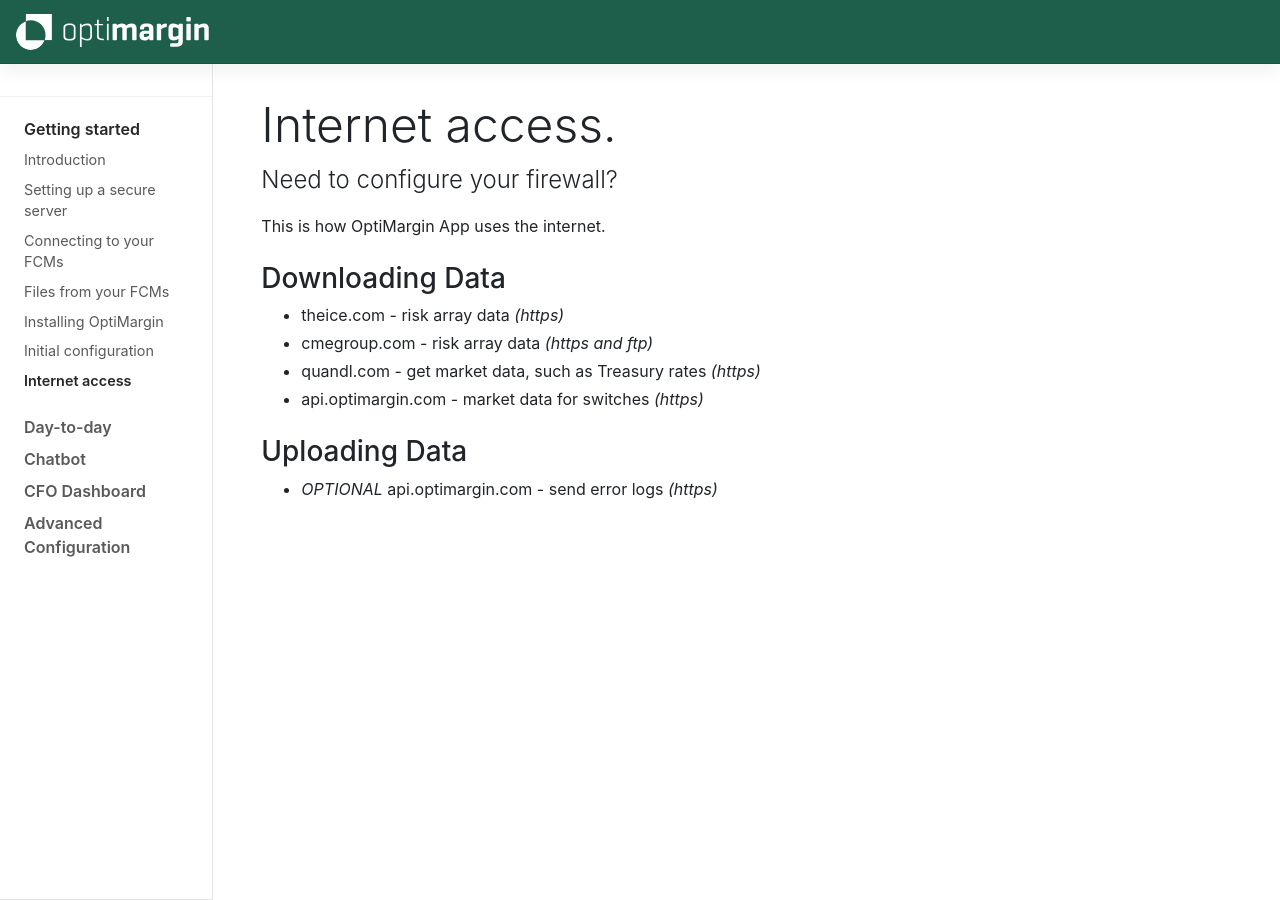
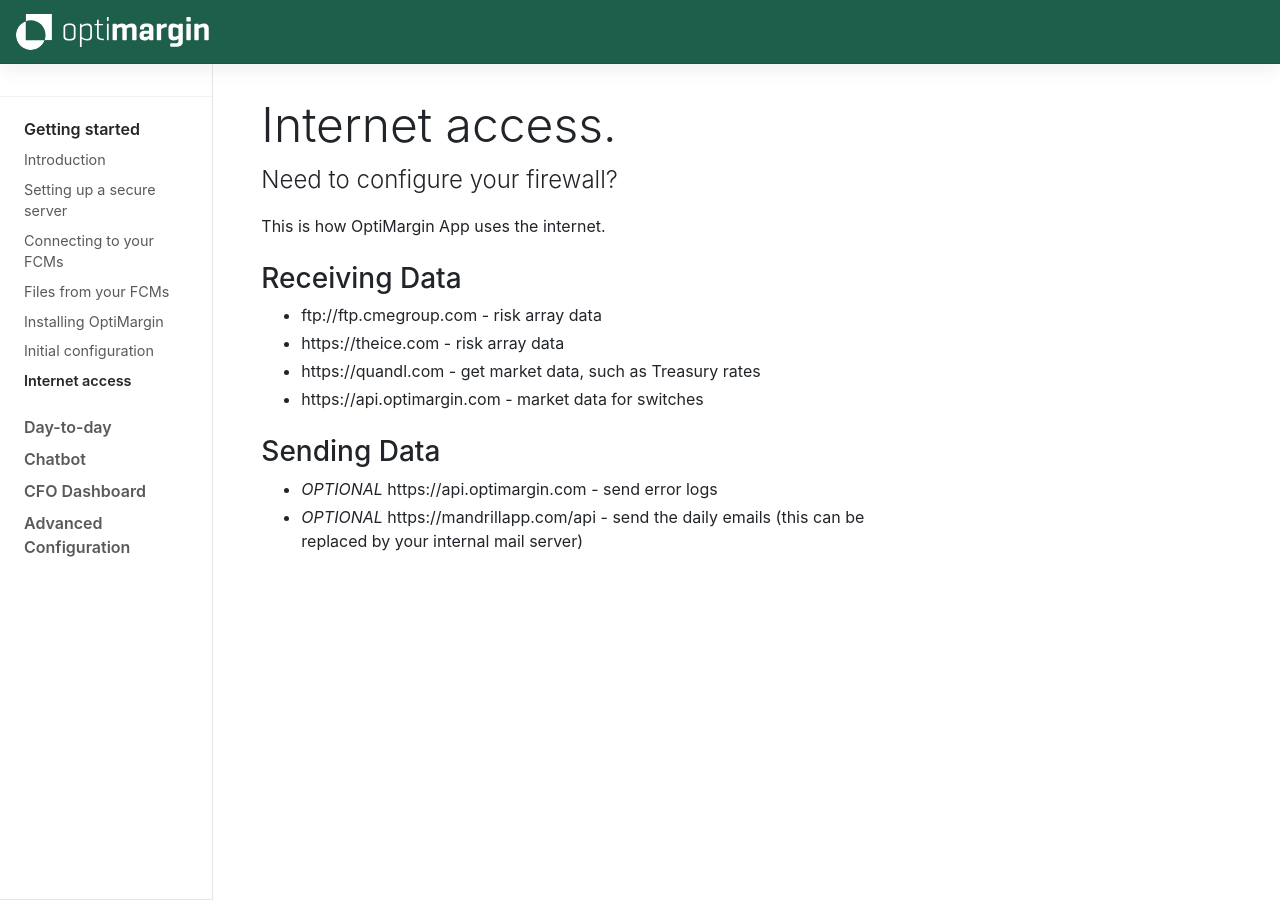
Before and after one commit to optimargin/optimargin.github.io, a Jekyll site: the page built from docs/getting-started/internet-access.md, in a window 1280 px wide. Built offline with Jekyll 4.4.1, drawn with Linux system fonts in a browser that asks for light colours.

Commit message:
update internet access

```diff
--- a/docs/getting-started/internet-access.md
+++ b/docs/getting-started/internet-access.md
@@ -7,11 +7,12 @@
 
 This is how OptiMargin App uses the internet.
 
-### Downloading Data
-- theice.com - risk array data *(https)*
-- cmegroup.com - risk array data *(https and ftp)*
-- quandl.com - get market data, such as Treasury rates *(https)*
-- api.optimargin.com - market data for switches *(https)*
+### Receiving Data
+- ftp://ftp.cmegroup.com - risk array data
+- https://theice.com - risk array data
+- https://quandl.com - get market data, such as Treasury rates
+- https://api.optimargin.com - market data for switches
 
-### Uploading Data
-- *OPTIONAL* api.optimargin.com - send error logs *(https)*
+### Sending Data
+- *OPTIONAL* https://api.optimargin.com - send error logs
+- *OPTIONAL* https://mandrillapp.com/api - send the daily emails (this can be replaced by your internal mail server)
```
